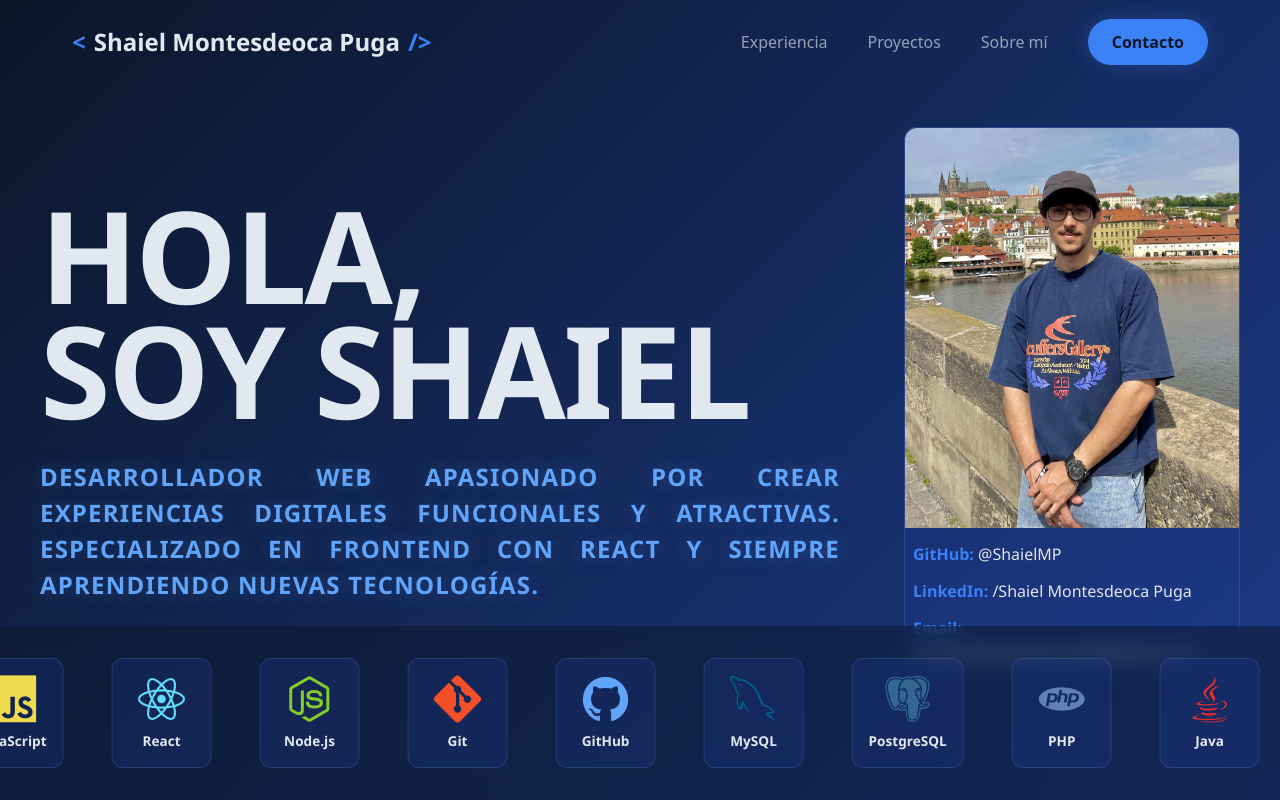
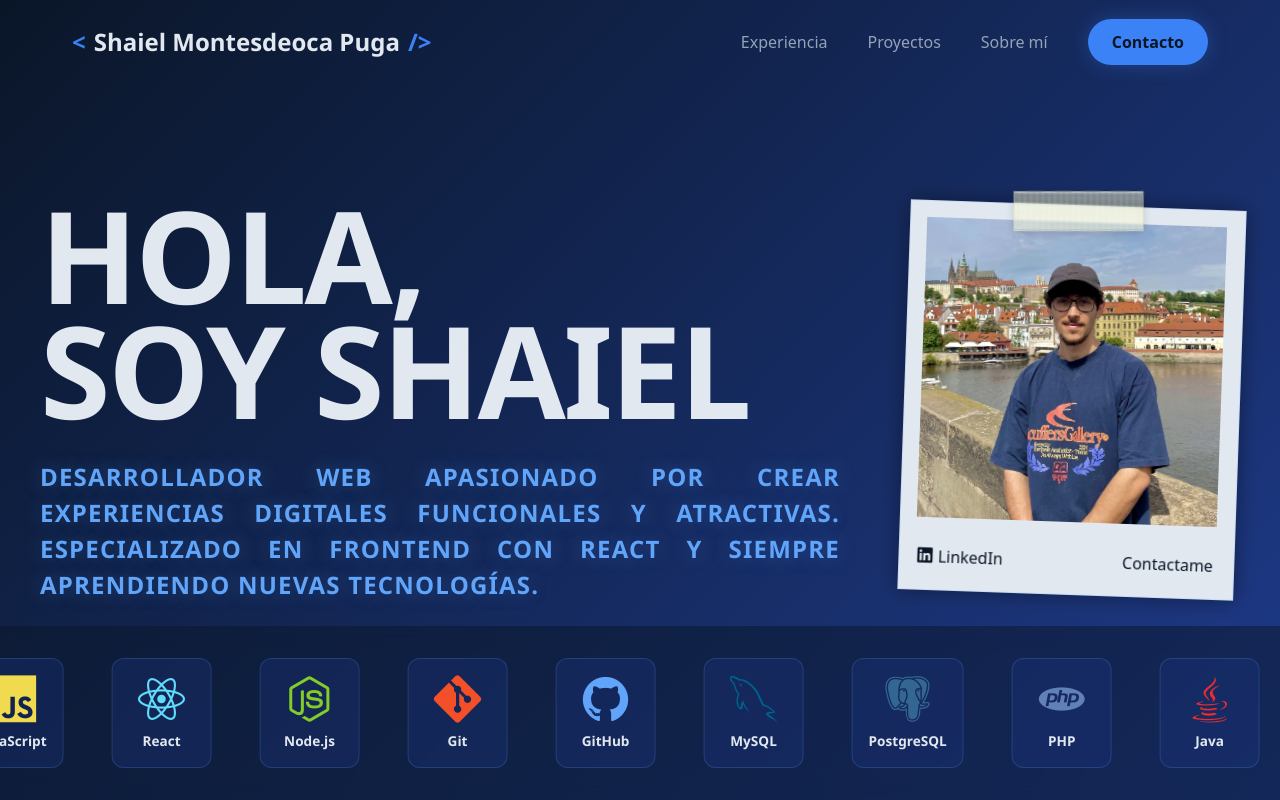
Before and after one commit to ShaielMP/Porfolio, a React (Vite) app in the folder porfolio_MontesdeocaPuga_Shaiel/: page / in a window 1280 px wide. Shown: the top 800 px of the page. Built offline with nearby package versions, Linux system fonts and the light colour scheme.

Commit message:
changed hero-info and styles

```diff
--- a/porfolio_MontesdeocaPuga_Shaiel/src/App.jsx
+++ b/porfolio_MontesdeocaPuga_Shaiel/src/App.jsx
@@ -30,23 +30,21 @@ function App() {
           </div>
 
           <div className="hero-info">
+            <div className="tape"></div>
+
             <div className="hero-profile-pic">
               <img
-                src="/images/shaiel.webp"
+                src="/images/shaiel.jpg"
                 alt="Shaiel Montesdeoca Puga profile picture"
               />
             </div>
 
-            <div className="social-links">
-              <p>
-                <strong>GitHub:</strong> @ShaielMP
-              </p>
-              <p>
-                <strong>LinkedIn:</strong> /Shaiel Montesdeoca Puga
-              </p>
-              <p>
-                <strong>Email:</strong> montesdeocapuga.shaiel@gmail.com
-              </p>
+            <div className="hero-contacts">
+              <a href="https://linkedin.com/in/">
+                <i className="devicon-linkedin-plain"></i>
+                LinkedIn
+              </a>
+              <a href="mailto:montesdeocapuga.shaiel@gmail.com">Contactame</a>
             </div>
           </div>
         </div>
--- a/porfolio_MontesdeocaPuga_Shaiel/src/styles/App.css
+++ b/porfolio_MontesdeocaPuga_Shaiel/src/styles/App.css
@@ -68,23 +68,104 @@ body {
 }
 
 .hero-info {
-  background: rgba(30, 58, 138, 0.3);
-  border-radius: 12px;
+  background: #e2e8f0;
+  rotate: 2deg;
   backdrop-filter: blur(10px);
+  box-shadow: 0 0 20px rgba(0, 0, 0, 0.4);
   border: 1px solid rgba(96, 165, 250, 0.2);
 }
 
+.tape {
+  position: absolute;
+  top: -15px;
+  left: 50%;
+  transform: translateX(-50%) rotate(-2deg);
+  width: 130px;
+  height: 40px;
+  background: linear-gradient(
+    180deg,
+    rgba(255, 255, 220, 0.5) 0%,
+    rgba(255, 255, 200, 0.4) 50%,
+    rgba(255, 255, 220, 0.5) 100%
+  );
+  backdrop-filter: blur(1px);
+  border: 1px solid rgba(200, 200, 180, 0.3);
+  box-shadow:
+    0 2px 8px rgba(0, 0, 0, 0.15),
+    inset 0 1px 0 rgba(255, 255, 255, 0.4),
+    inset 0 -1px 0 rgba(0, 0, 0, 0.1);
+  z-index: 10;
+}
+
+.tape::before {
+  content: '';
+  position: absolute;
+  top: 0;
+  left: 0;
+  right: 0;
+  bottom: 0;
+  background:
+    repeating-linear-gradient(
+      90deg,
+      transparent,
+      transparent 3px,
+      rgba(255, 255, 255, 0.15) 3px,
+      rgba(255, 255, 255, 0.15) 6px
+    ),
+    repeating-linear-gradient(
+      0deg,
+      transparent,
+      transparent 1px,
+      rgba(0, 0, 0, 0.02) 1px,
+      rgba(0, 0, 0, 0.02) 2px
+    );
+  opacity: 0.5;
+}
+
+.tape::after {
+  content: '';
+  position: absolute;
+  top: 3px;
+  left: 3px;
+  right: 3px;
+  bottom: 3px;
+  box-shadow: inset 0 1px 2px rgba(0, 0, 0, 0.1);
+}
+
 .hero-profile-pic {
-  width: 100%;
-  height: 100%;
+  padding: 1rem;
   object-fit: cover;
 }
 
 .hero-profile-pic img {
-  width: 100%;
-  height: 400px;
+  height: 300px;
   object-fit: cover;
-  border-radius: 12px 12px 0 0;
+}
+
+.hero-info > .hero-contacts {
+  padding: 0 1rem 1rem 0.5rem;
+  display: flex;
+  justify-content: space-between;
+  gap: 1rem;
+}
+
+.hero-info > .hero-contacts i {
+  border-radius: 50px;
+  padding: 0.3rem;
+  font-size: 1rem;
+}
+
+.hero-info > .hero-contacts a {
+  width: 100px;
+  border-radius: 50px;
+  text-align: center;
+  padding: 0.3rem;
+  font-size: 1rem;
+  color: #0a1628;
+}
+
+.hero-info > .hero-contacts a:hover {
+  color: #3b82f6;
 }
 
 .hero-intro {
@@ -169,13 +250,13 @@ body {
   text-align: center;
 }
 
-/* Pausar animación al hover */
 .tech-carousel:hover .carousel-track {
   animation-play-state: paused;
 }
 
 footer {
-  background: #0f1f3a;
+  padding-bottom: 2rem;
+  background: #0a1628;
   display: flex;
   justify-content: space-around;
   align-items: center;
@@ -195,7 +276,6 @@ footer {
   font-size: 1.5rem;
 }
 
-/* RESPONSIVE */
 @media (max-width: 968px) {
   .tech-carousel {
     bottom: 2rem;
@@ -241,7 +321,6 @@ footer {
   }
 }
 
-/* PLACEHOLDER */
 .placeholder {
   min-height: 50vh;
   display: flex;
--- a/porfolio_MontesdeocaPuga_Shaiel/src/styles/about.css
+++ b/porfolio_MontesdeocaPuga_Shaiel/src/styles/about.css
@@ -1,7 +1,7 @@
 .about-section {
   min-height: 100vh;
   padding: 6rem 2rem;
-  background: linear-gradient(180deg, #0a1628 0%, #0f1f3a 100%);
+  background: linear-gradient(180deg, #0f1f3a 0%, #0a1628 100%);
   position: relative;
 }
 
--- a/porfolio_MontesdeocaPuga_Shaiel/src/styles/projects.css
+++ b/porfolio_MontesdeocaPuga_Shaiel/src/styles/projects.css
@@ -1,7 +1,7 @@
 .projects-section {
   min-height: 100vh;
   padding: 6rem 2rem;
-  background: linear-gradient(180deg, #0f1f3a 0%, #0a1628 100%);
+  background: #0f1f3a;
   position: relative;
 }
 
```
Also changed, not shown: porfolio_MontesdeocaPuga_Shaiel/public/images/shaiel.jpg (added), porfolio_MontesdeocaPuga_Shaiel/public/images/shaiel.webp (deleted).
